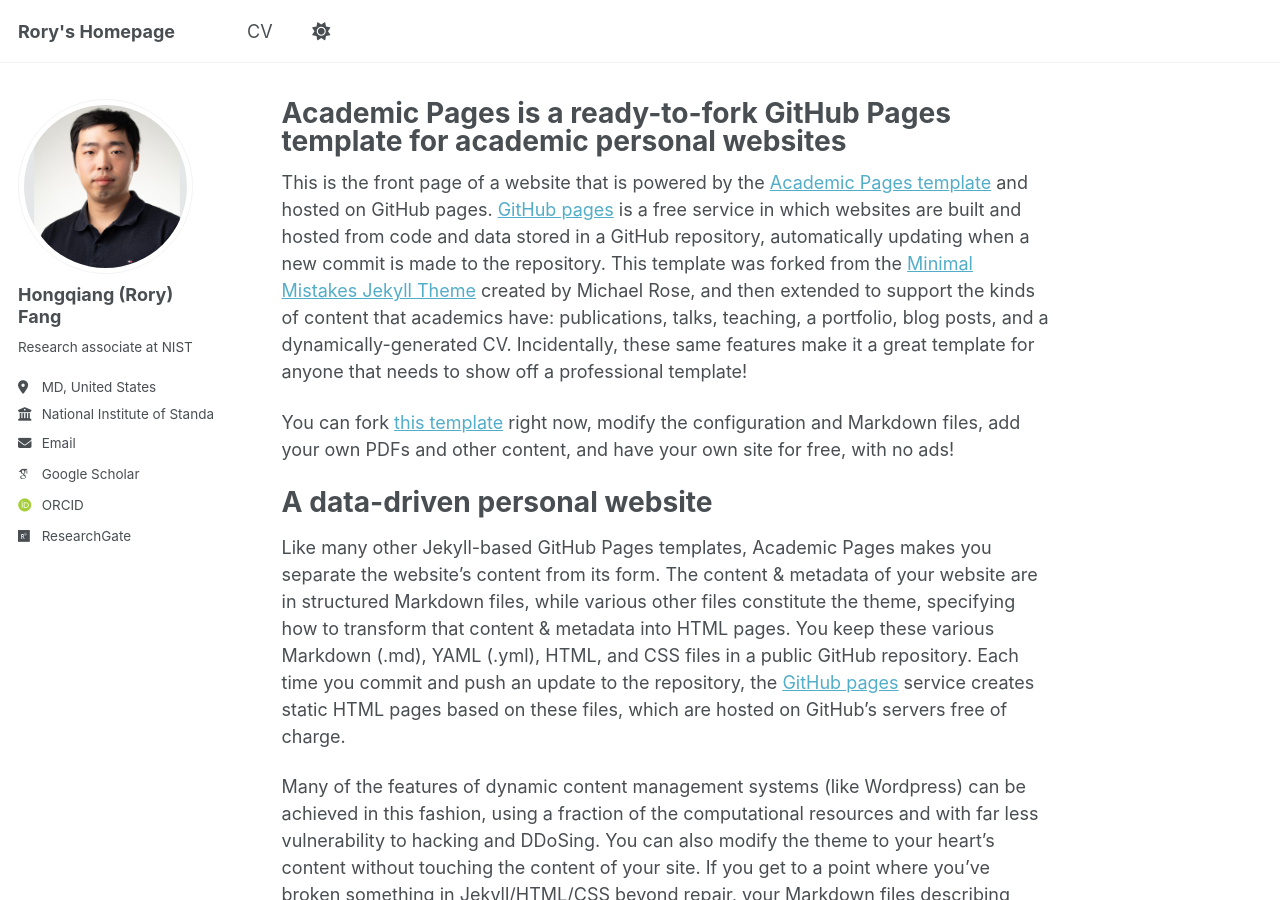
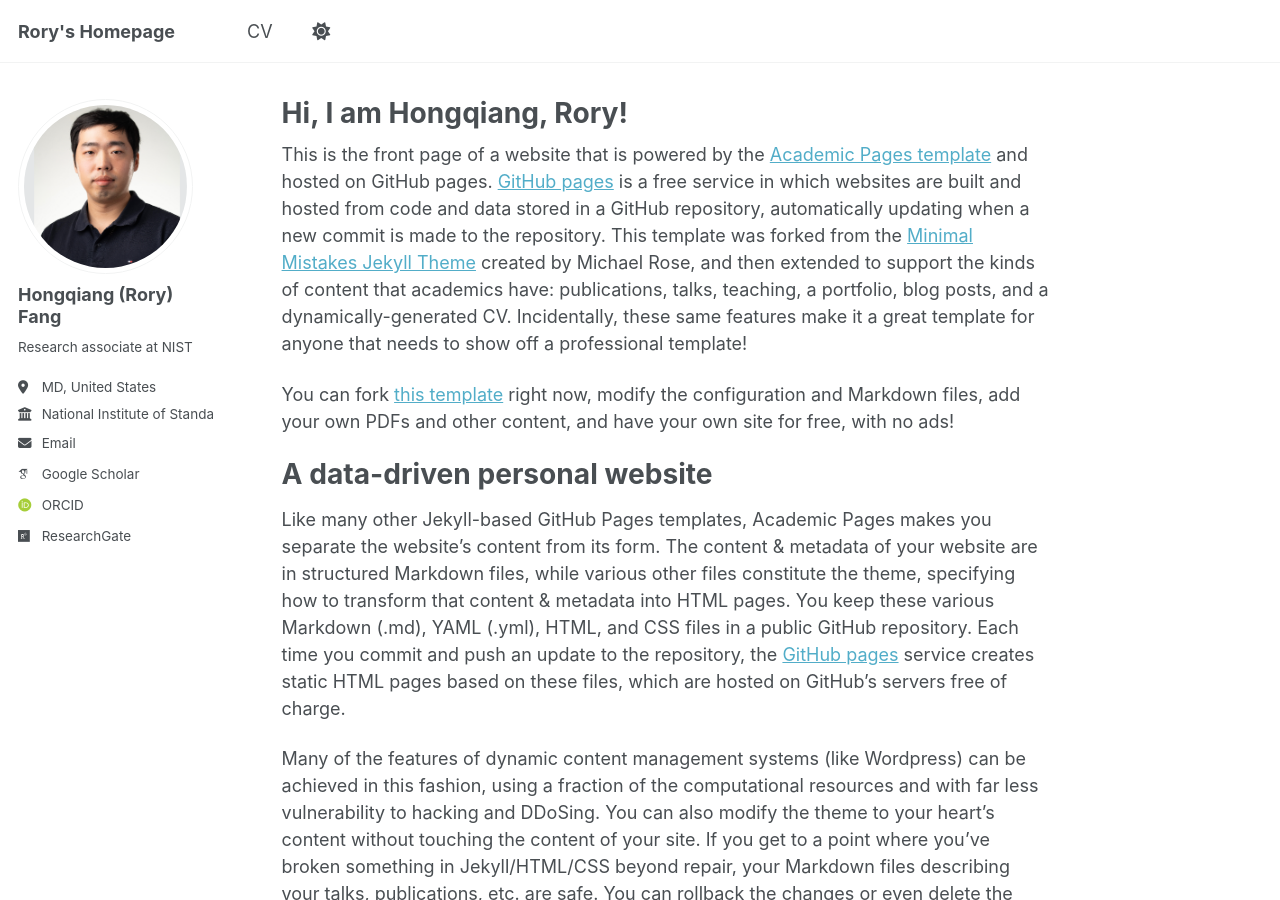
Before and after one commit to hqfang3/hqfang3.github.io, a Jekyll site: the page built from _pages/about.md, in a window 1280 px wide and 900 px high. Built offline with Jekyll 4.4.1, drawn with Linux system fonts in a browser that asks for light colours; some web fonts are replaced; a script that is not in the unit is left out.

Commit message:
Update about.md

```diff
--- a/_pages/about.md
+++ b/_pages/about.md
@@ -1,6 +1,6 @@
 ---
 permalink: /
-title: "Academic Pages is a ready-to-fork GitHub Pages template for academic personal websites"
+title: "Hi, I am Hongqiang, Rory!"
 author_profile: true
 redirect_from:
   - /about/
```
